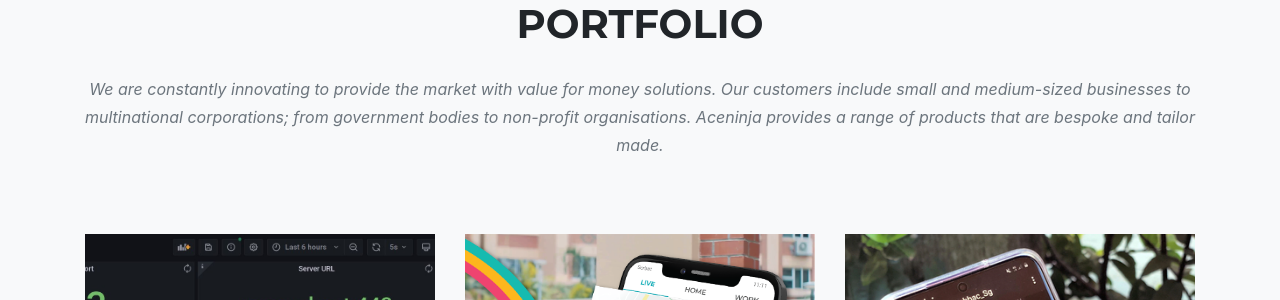
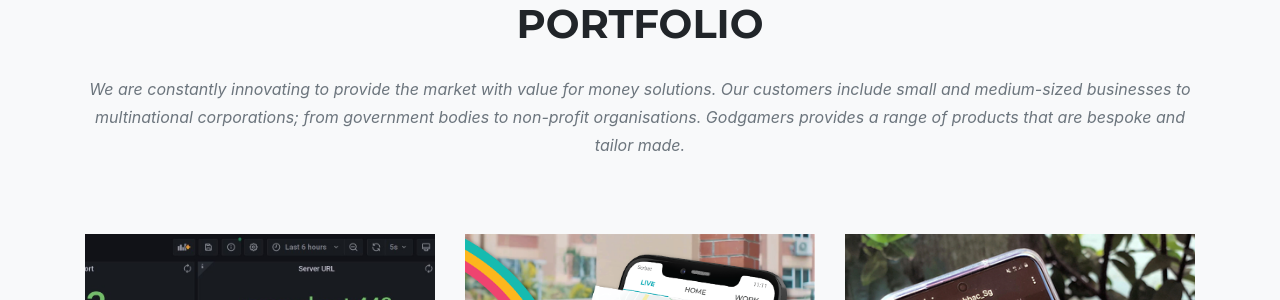
Before and after one commit to GodGamersIndustries/GodGamersIndustries.github.io, a Jekyll site: the page built from index.md, in a window 1280 px wide and 900 px high, scrolled down 1579 px. Shown: the part 181-481 px from the top of the window. Built offline with Jekyll 4.4.1, drawn with Linux system fonts in a browser that asks for light colours; some web fonts are replaced.

Commit message:
text change

```diff
--- a/_data/sitetext.yml
+++ b/_data/sitetext.yml
@@ -34,7 +34,7 @@ en: &DEFAULT_EN
 
   portfolio:
     title: "Portfolio"
-    text: "We are constantly innovating to provide the market with value for money solutions. Our customers include small and medium-sized businesses to multinational corporations; from government bodies to non-profit organisations. Aceninja provides a range of products that are bespoke and tailor made."
+    text: "We are constantly innovating to provide the market with value for money solutions. Our customers include small and medium-sized businesses to multinational corporations; from government bodies to non-profit organisations. Godgamers provides a range of products that are bespoke and tailor made."
     section: portfolio
     closebutton: "Close Project"
 
```
